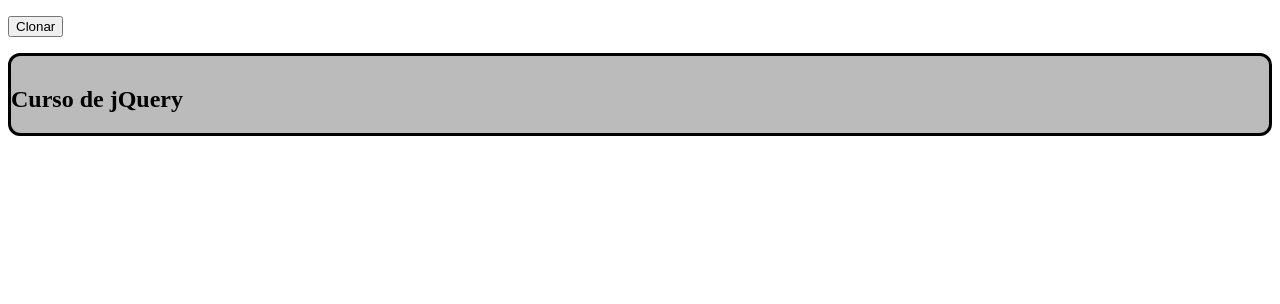
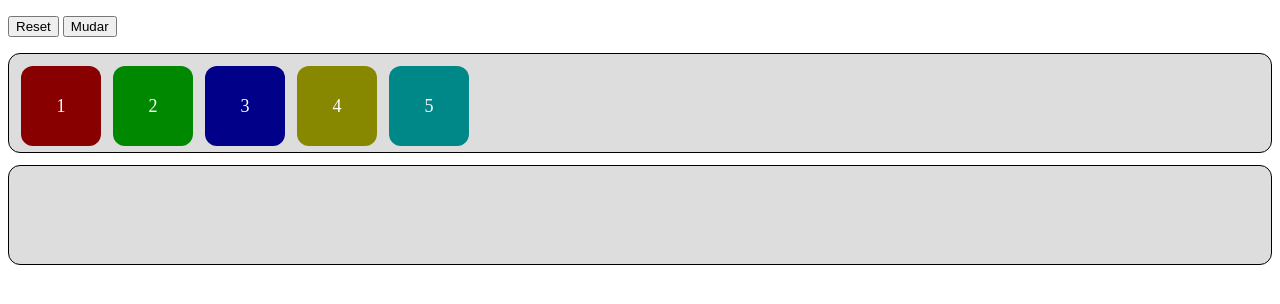
Before and after one commit to jao338/AulasJQuery, a website: page index.html in a window 1280 px wide. Drawn offline with nearby package versions, Linux system fonts and the light colour scheme.

Commit message:
39 - A função detach

```diff
--- a/index.html
+++ b/index.html
@@ -10,12 +10,19 @@
 <body>
 
     <p>
-        <button id="btnClonar">Clonar</button>
+        <button id="btnReset">Reset</button>
+        <button id="btnMudar">Mudar</button>
     </p>
 
-    <div class="caixa" id="caixa">
-        <h2>Curso de jQuery</h2>
+    <div id="caixa1" class="caixa">
+        <div id="item0" class="item cor1">1</div>
+        <div id="item1" class="item cor2">2</div>
+        <div id="item2" class="item cor3">3</div>
+        <div id="item3" class="item cor4">4</div>
+        <div id="item4" class="item cor5">5</div>
     </div>
+
+    <div id="caixa2" class="caixa"></div>
 
     <script src="/src/js/script.js"></script>
 </body>
--- a/src/css/style.css
+++ b/src/css/style.css
@@ -1,10 +1,45 @@
 .caixa{
-    background-color: #bbb;
-    border: 3px solid #000;
+    background-color: #ddd;
+    border: 1px solid #000;
     border-radius: 12px;
-    padding: 10px 0 0 0;
+    padding: 12px;
+    margin-bottom: 12px;
     display: flex;
     flex-wrap: wrap;
     width: 100%;
+    height: 100px;
     box-sizing: border-box;
 }
+
+.item{
+    border-radius: 12px;
+    display: flex;
+    width: 80px;
+    height: 80px;
+    margin-right: 12px;
+    color: #fff;
+    font-size: large;
+    display: flex;
+    justify-content: center;
+    align-items: center;
+}
+
+.cor1{
+    background-color: #800;
+}
+
+.cor2{
+    background-color: #080;
+}
+
+.cor3{
+    background-color: #008;
+}
+
+.cor4{
+    background-color: #880;
+}
+
+.cor5{
+    background-color: #088;
+}
--- a/src/js/script.js
+++ b/src/js/script.js
@@ -1,6 +1,25 @@
-//  A função "clone()" cria um clone exato do elemento selecionado
-$("#btnClonar").click(() => {
+//  A função "detach()" remove um elemento e o armazena na memória
+let itens = $(".item")
 
-    $("#caixa").clone().appendTo("body");
+let i = 0
+
+$("#btnMudar").click(() => {
+
+    let item = $(itens[i]).detach();
+
+    i++;
+
+    $("#caixa2").append(item);
 
 });
+
+$("#btnReset").click(() => {
+
+    for (let index = 0; index < itens.length; index++) {
+
+        let item = $(itens[index]).detach();
+
+        $("#caixa1").append(item);
+    }
+
+});
```
